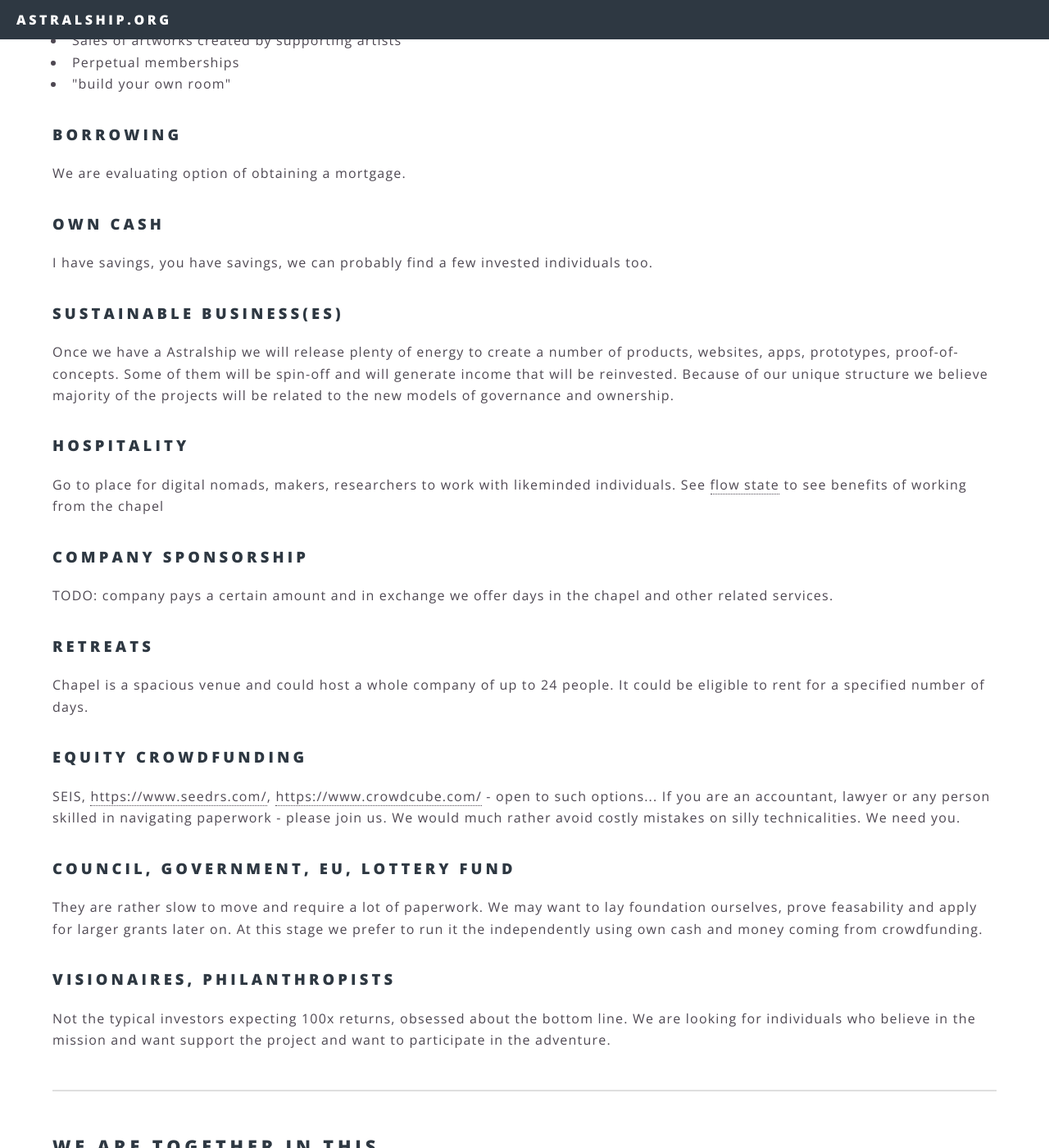
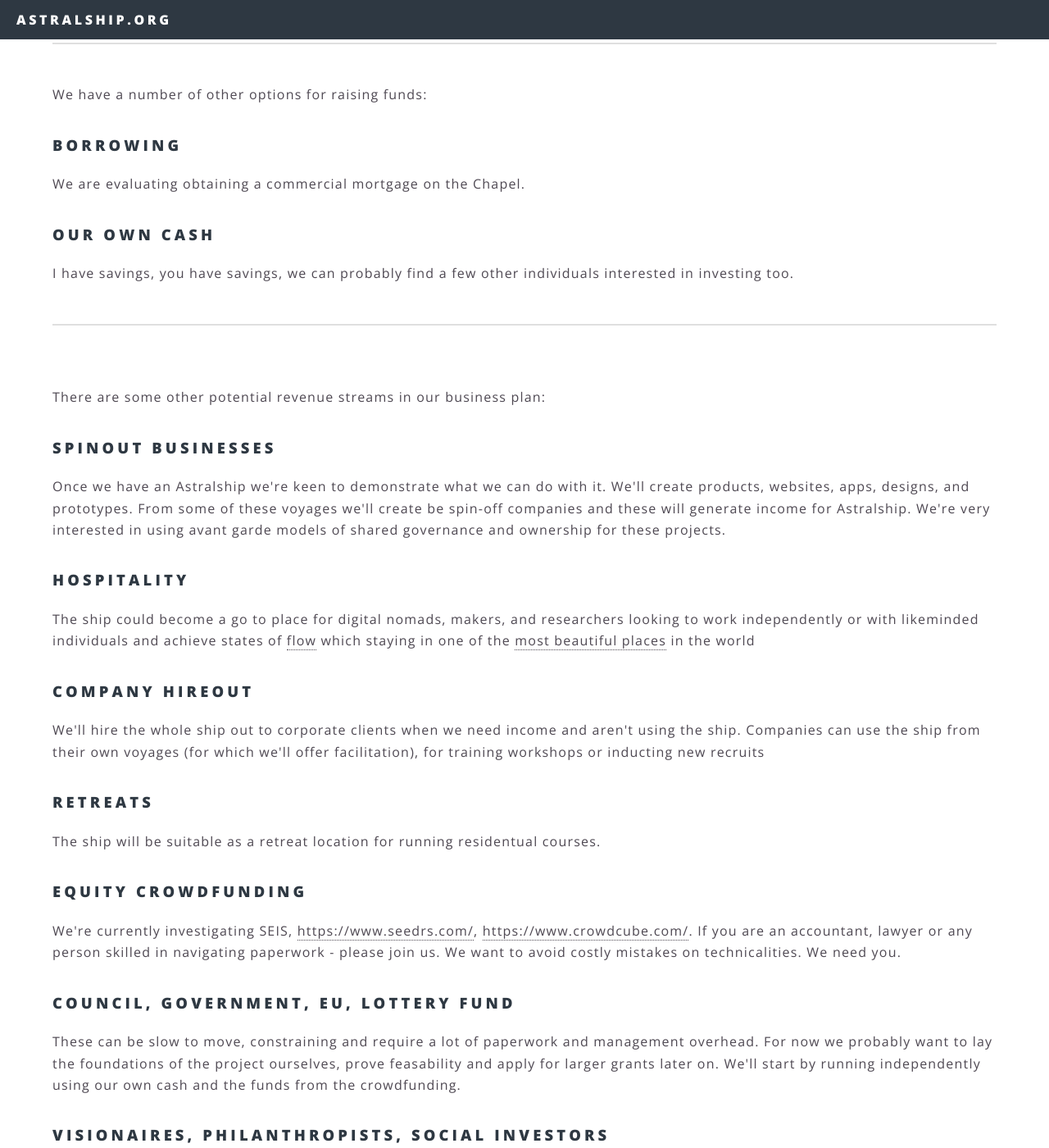
Before and after one commit to astralship/astralship.github.io, a Jekyll site: the page built from investment.html, in a window 1280 px wide and 1400 px high, scrolled down 1664 px. Shown: the whole window at 82% size. Built offline with Jekyll 4.4.1, drawn with Linux system fonts in a browser that asks for light colours; some of the changed text lies outside the part shown.

Commit message:
updated investmetn

```diff
--- a/investment.html
+++ b/investment.html
@@ -30,55 +30,48 @@ order: 1
 		<li>£500 the Astralship 1days with Innovation Facilitation.
 		<li>£1500 the Astralship for 7 days</li>
 		<li>£2500 the Astralship for 7 days with Innovation Facilitation</li>
-	</ul>
-	<p>*facilitation means a facilitator</p>
-
-	<ul>
-		<li>Much longer hospitality packages <em>(weeks, months, years)</em></li>
-		<li>Hire they chapel for a journey...</li>
-		<li>Hire the crew a journey...</li>
-	</ul>
-	We are considering hiring our resources both in terms of the venue and manpower. See more about <a href="voyages.html">voyages</a>.
-
-
-	Some random ideas thrown into space to see what sticks:
-	<ul>
-		<li>Memorable plaque</li>
-		<li>Privilege to name each of the pillars supporting the upper gallery</li>
-		<li>Design your own stained glass</li>
-		<li>Sales of artworks created by supporting artists</li>
-		<li>Perpetual memberships</li>
-		<li>"build your own room"</li>
+		<li>~£5000 We'll assemble a custom crew using our team and selected specialists from our network to tackle your innovation challenge or develop your app or product. Get in touch.</li>
 	</ul>
 
+	Here are some random ideas thrown in, let's us know what you think of these:
+	<ul>
+		<li>A plaque built and installed on the good ship Astral</li>
+		<li>Name each of the pillars supporting the upper gallery</li>
+		<li>Design your own stained glass window</li>
+		<li>"Design and build you own room on the ship"</li>
+	</ul>
 
+	<br><br>
+	<hr>
+	<p>We have a number of other options for raising funds:</p>
 	<h3>Borrowing</h3>
-	<p>We are evaluating option of obtaining a mortgage.</p>
+	<p>We are evaluating obtaining a commercial mortgage on the Chapel.</p>
 
-	<h3>Own cash</h3>
-	<p>I have savings, you have savings, we can probably find a few invested individuals too.</p>
-
-	<h3>Sustainable business(es)</h3>
-	<p>Once we have a Astralship we will release plenty of energy to create a number of products, websites, apps, prototypes, proof-of-concepts. Some of them will be spin-off and will generate income that will be reinvested. Because of our unique structure we believe majority of the projects will be related to the new models of governance and ownership.</p>
+	<h3>Our own cash</h3>
+	<p>I have savings, you have savings, we can probably find a few other individuals interested in investing too.</p>
+	<hr>
+	<br>
+	<p>There are some other potential revenue streams in our business plan:</p>
+	<h3>Spinout businesses</h3>
+	<p>Once we have an Astralship we're keen to demonstrate what we can do with it. We'll create products, websites, apps, designs, and prototypes. From some of these voyages we'll create be spin-off companies and these will generate income for Astralship. We're very interested in using avant garde models of shared governance and ownership for these projects.</p>
 
 	<h3>Hospitality</h3>
-	<p>Go to place for digital nomads, makers, researchers to work with likeminded individuals. See <a href="flow.html">flow state</a> to see benefits of working from the chapel</p>
+	<p>The ship could become a go to place for digital nomads, makers, and researchers looking to work independently or with likeminded individuals and achieve states of <a href="flow.html">flow</a> which staying in one of the <a href="http://www.bbc.co.uk/news/uk-wales-37754756">most beautiful places</a> in the world</p>
 
-	<h3>Company sponsorship</h3>
-	<p>TODO: company pays a certain amount and in exchange we offer days in the chapel and other related services.</p>
+	<h3>Company Hireout</h3>
+	<p>We'll hire the whole ship out to corporate clients when we need income and aren't using the ship. Companies can use the ship from their own voyages (for which we'll offer facilitation), for training workshops or inducting new recruits</p>
 
 	<h3>Retreats</h3>
-	<p>Chapel is a spacious venue and could host a whole company of up to 24 people. It could be eligible to rent for a specified number of days.</p>
+	<p>The ship will be suitable as a retreat location for running residentual courses.</p>
 
 	<h3>Equity crowdfunding</h3>
-	<p>SEIS, <a href="https://www.seedrs.com/">https://www.seedrs.com/</a>, <a href="https://www.crowdcube.com/">https://www.crowdcube.com/</a> - open to such options... If you are an accountant, lawyer or any person skilled in navigating paperwork - please join us. We would much rather avoid costly mistakes on silly technicalities. We need you.</p>
+	<p>We're currently investigating SEIS, <a href="https://www.seedrs.com/">https://www.seedrs.com/</a>, <a href="https://www.crowdcube.com/">https://www.crowdcube.com/</a>. If you are an accountant, lawyer or any person skilled in navigating paperwork - please join us. We want to avoid costly mistakes on technicalities. We need you.</p>
 
 	<h3>Council, Government, EU, Lottery Fund</h3>
-	<p>They are rather slow to move and require a lot of paperwork. We may want to lay foundation ourselves, prove feasability and apply for larger grants later on. At this stage we prefer to run it the independently using own cash and money coming from crowdfunding.</p>
+	<p>These can be slow to move, constraining and require a lot of paperwork and management overhead. For now we probably want to lay the foundations of the project ourselves, prove feasability and apply for larger grants later on. We'll start by running independently using our own cash and the funds from the crowdfunding.</p>
 
-	<h3>Visionaires, Philanthropists</h3>
-	<p>Not the typical investors expecting 100x returns, obsessed about the bottom line. We are looking for individuals who believe in the mission and want support the project and want to participate in the adventure.</p>
-
+	<h3>Visionaires, Philanthropists, Social Investors</h3>
+	<p>We don't really want investors who are only interested in the bottom line. We are looking for individuals who believe in the mission and want support the project and participate in the adventure.</p>
 
 	<hr>
 
```
Also changed, not shown: other parts of investment.html (+1 -1 lines).
